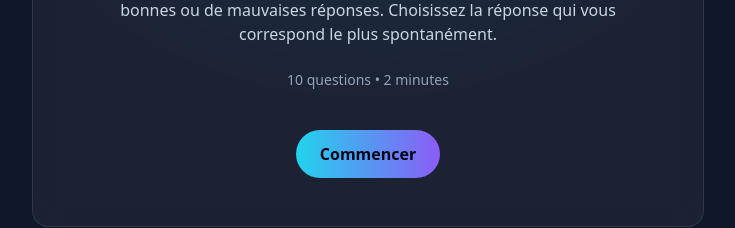
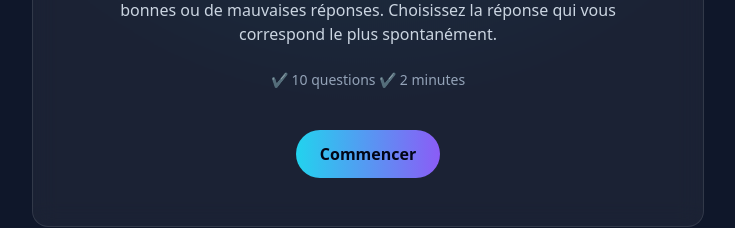
Before and after one commit to arnaudcrestey/life-decision, a Next.js app: page /start in a window 1280 px wide. Shown: the part 356-584 px from the top of the page, without its empty margins (272-1007 px from the left). Built offline with nearby package versions, Linux system fonts and the light colour scheme.

Commit message:
Update page.tsx

```diff
--- a/app/start/page.tsx
+++ b/app/start/page.tsx
@@ -16,7 +16,7 @@ export default function StartPage() {
         </p>
 
         <div className="mt-6 text-sm text-slate-400">
-          10 questions • 2 minutes
+          ✔️ 10 questions   ✔️ 2 minutes
         </div>
 
         <Link href="/diagnostic" className="primary-btn mt-10">
```
